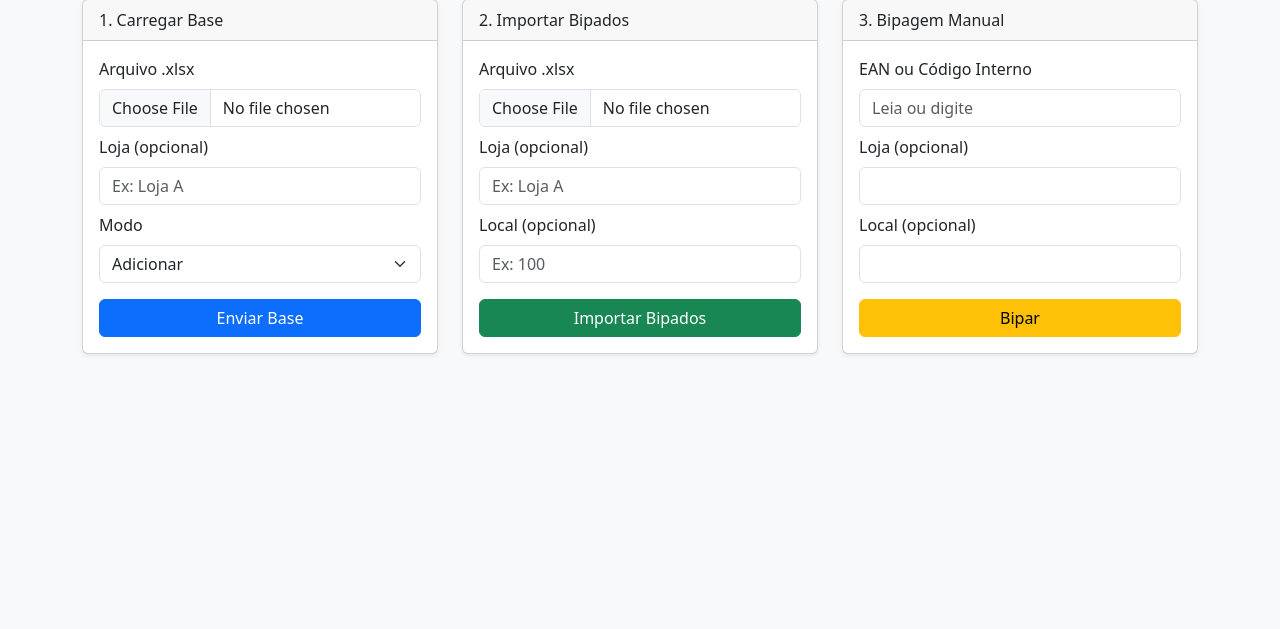
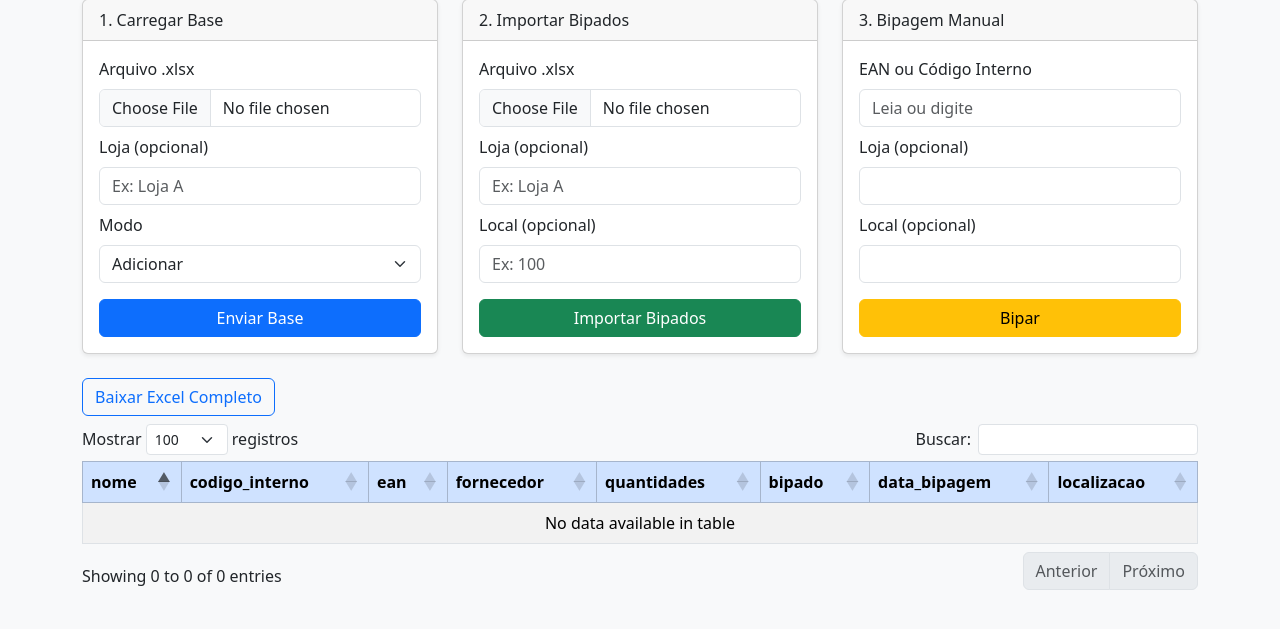
Before and after one commit to torseb/tester-bipagem, a Flask app: page / in a window 1280 px wide. Shown: the part 83-712 px from the top of the page. Run offline with Flask 2, Linux system fonts and the light colour scheme; data that the repository does not hold is empty; some libraries are stand-ins or nearby versions.

Commit message:
Suporte a 30k linhas via SQLite + DataTables server-side

```diff
--- a/app.py
+++ b/app.py
@@ -6,13 +6,14 @@ from datetime import datetime
 import unicodedata
 
 app = Flask(__name__)
+app.debug = True  # Para ver erros detalhados em local
 
 # Caminhos
-PROJECT_DIR    = os.path.dirname(os.path.abspath(__file__))
-DB_PATH        = os.path.join(PROJECT_DIR, 'produtos.db')
-REL_EXCEL      = os.path.join(PROJECT_DIR, 'produtos_bipados.xlsx')
+PROJECT_DIR = os.path.dirname(os.path.abspath(__file__))
+DB_PATH     = os.path.join(PROJECT_DIR, 'produtos.db')
+REL_EXCEL   = os.path.join(PROJECT_DIR, 'produtos_bipados.xlsx')
 
-# Inicializa o banco (tabela produtos vazia, se não existir)
+# Inicializa o banco se não existir
 def init_db():
     conn = sqlite3.connect(DB_PATH)
     c = conn.cursor()
@@ -33,7 +34,6 @@ def init_db():
     conn.commit()
     conn.close()
 
-# Normalização de colunas
 def normalize(col):
     return unicodedata.normalize('NFKD', col).encode('ASCII','ignore').decode().lower().strip()
 
@@ -44,11 +44,10 @@ def index():
     mensagem = None
     if request.method == 'POST':
         acao = request.form.get('acao')
-        # Conexão
         conn = sqlite3.connect(DB_PATH)
         c = conn.cursor()
 
-        # 1) carregar base
+        # 1) Carregar Base
         if acao == 'carregar_base':
             arquivo = request.files.get('file')
             loja    = request.form.get('loja','').strip()
@@ -56,22 +55,21 @@ def index():
             if arquivo and arquivo.filename.lower().endswith('.xlsx'):
                 df = pd.read_excel(arquivo)
                 df.columns = [normalize(c) for c in df.columns]
-                df['fornecedor']    = df.get('fornecedor','')
-                df['quantidades']   = df.get('quantidades',0).astype(int)
-                df['bipado']        = 0
-                df['data bipagem']  = ''
-                df['local']         = ''
-                df['loja']          = loja
+                df['fornecedor']   = df.get('fornecedor','')
+                df['quantidades']  = df.get('quantidades',0).astype(int)
+                df['bipado']       = 0
+                df['data bipagem'] = ''
+                df['local']        = ''
+                df['loja']         = loja
 
                 if modo == 'substituir':
                     c.execute('DELETE FROM produtos')
-                # Insertando tudo
                 for _, row in df.iterrows():
                     c.execute('''
                         INSERT OR IGNORE INTO produtos
-                        (nome, codigo_interno, ean, fornecedor, quantidades,
-                         bipado, data_bipagem, localizacao, loja)
-                        VALUES (?, ?, ?, ?, ?, ?, ?, ?, ?)
+                        (nome,codigo_interno,ean,fornecedor,quantidades,
+                         bipado,data_bipagem,localizacao,loja)
+                        VALUES (?,?,?,?,?,?,?,?,?)
                     ''', (
                         row.get('nome',''),
                         row.get('codigo interno',''),
@@ -85,7 +83,7 @@ def index():
             else:
                 mensagem = 'Envie um .xlsx válido.'
 
-        # 2) importar bipados
+        # 2) Importar Bipados via Excel
         elif acao == 'importar_bipados':
             arquivo = request.files.get('file')
             loja    = request.form.get('loja','').strip()
@@ -93,37 +91,37 @@ def index():
             if arquivo and arquivo.filename.lower().endswith('.xlsx'):
                 df = pd.read_excel(arquivo)
                 df.columns = [normalize(c) for c in df.columns]
+                now = datetime.now().strftime('%Y-%m-%d %H:%M:%S')
                 for _, row in df.iterrows():
-                    código = row.get('ean','') or row.get('codigo interno','')
-                    now = datetime.now().strftime('%Y-%m-%d %H:%M:%S')
+                    codigo = row.get('ean','') or row.get('codigo interno','')
                     c.execute('''
                         UPDATE produtos
                         SET bipado=1, data_bipagem=?, localizacao=?
                         WHERE (ean=? OR codigo_interno=?)
                           AND (loja=? OR ?='')
-                    ''', (now, local, código, código, loja, loja))
+                    ''', (now, local, codigo, codigo, loja, loja))
                 conn.commit()
                 mensagem = 'Bipados importados com sucesso.'
             else:
                 mensagem = 'Envie um .xlsx válido.'
 
-        # 3) bipagem manual
+        # 3) Bipagem Manual
         elif acao == 'bipagem_manual':
-            código = request.form.get('codigo_barras','').strip()
+            codigo = request.form.get('codigo_barras','').strip()
             loja   = request.form.get('loja','').strip()
             local  = request.form.get('local','').strip()
-            now = datetime.now().strftime('%Y-%m-%d %H:%M:%S')
+            now    = datetime.now().strftime('%Y-%m-%d %H:%M:%S')
             c.execute('''
                 UPDATE produtos
                 SET bipado=1, data_bipagem=?, localizacao=?
                 WHERE (ean=? OR codigo_interno=?)
                   AND (loja=? OR ?='')
-            ''', (now, local, código, código, loja, loja))
+            ''', (now, local, codigo, codigo, loja, loja))
+            conn.commit()
             if c.rowcount:
                 mensagem = 'Produto bipado manualmente.'
             else:
                 mensagem = 'Produto não encontrado.'
-            conn.commit()
 
         conn.close()
 
@@ -131,31 +129,29 @@ def index():
 
 @app.route('/data')
 def data():
-    """DataTables server-side endpoint."""
     conn = sqlite3.connect(DB_PATH)
     c = conn.cursor()
-
-    # parâmetros DataTables
-    draw = int(request.args.get('draw', '1'))
-    start = int(request.args.get('start', '0'))
+    # DataTables params
+    draw   = int(request.args.get('draw', '1'))
+    start  = int(request.args.get('start', '0'))
     length = int(request.args.get('length', '10'))
     search = request.args.get('search[value]', '').lower()
 
-    # contagem total
+    # Total
     c.execute('SELECT COUNT(*) FROM produtos')
     recordsTotal = c.fetchone()[0]
 
-    # busca
+    # Filter
     if search:
         q = f"%{search}%"
-        c.execute(f'''
+        c.execute('''
             SELECT COUNT(*) FROM produtos
             WHERE lower(nome) LIKE ? OR lower(codigo_interno) LIKE ?
                OR lower(ean) LIKE ? OR lower(fornecedor) LIKE ?
         ''', (q,q,q,q))
         recordsFiltered = c.fetchone()[0]
 
-        c.execute(f'''
+        c.execute('''
             SELECT nome, codigo_interno, ean, fornecedor, quantidades,
                    bipado, data_bipagem, localizacao
             FROM produtos
@@ -172,7 +168,8 @@ def data():
             LIMIT ? OFFSET ?
         ''', (length, start))
 
-    data = [dict(zip([column[0] for column in c.description], row)) for row in c.fetchall()]
+    cols = [col[0] for col in c.description]
+    data = [dict(zip(cols, row)) for row in c.fetchall()]
     conn.close()
 
     return jsonify({
@@ -184,12 +181,11 @@ def data():
 
 @app.route('/download')
 def download_excel():
-    # gera Excel rápido apenas da view completa (pode estourar memória se 30k)
     conn = sqlite3.connect(DB_PATH)
-    df = pd.read_sql('SELECT * FROM produtos', conn)
+    df   = pd.read_sql('SELECT * FROM produtos', conn)
     conn.close()
     df.to_excel(REL_EXCEL, index=False)
     return send_file(REL_EXCEL, as_attachment=True)
 
 if __name__ == '__main__':
-    app.run(debug=True)
+    app.run()
--- a/templates/index.html
+++ b/templates/index.html
@@ -1,7 +1,8 @@
 <!DOCTYPE html>
 <html lang="pt-br">
 <head>
-  <meta charset="UTF-8"/><meta name="viewport" content="width=device-width,initial-scale=1"/>
+  <meta charset="UTF-8"/>
+  <meta name="viewport" content="width=device-width,initial-scale=1"/>
   <title>Sistema de Bipagem</title>
   <link href="https://cdn.jsdelivr.net/npm/bootstrap@5.3.2/dist/css/bootstrap.min.css" rel="stylesheet"/>
   <link rel="stylesheet" href="https://cdn.datatables.net/1.13.4/css/dataTables.bootstrap5.min.css"/>
@@ -101,9 +102,8 @@
     </div>
   </div>
 
-  {% if produtos %}
-  <div class="mt-4 mb-2 d-flex justify-content-between align-items-center">
-    <a href="/download" class="btn btn-outline-primary">Baixar Excel Completo</a>
+  <div class="mt-4">
+    <a href="/download" class="btn btn-outline-primary mb-2">Baixar Excel Completo</a>
     <table id="tblProd" class="table table-striped table-bordered w-100">
       <thead class="table-primary">
         <tr>
@@ -119,7 +119,6 @@
       </thead>
     </table>
   </div>
-  {% endif %}
 </div>
 
 <script src="https://code.jquery.com/jquery-3.6.0.min.js"></script>
```
